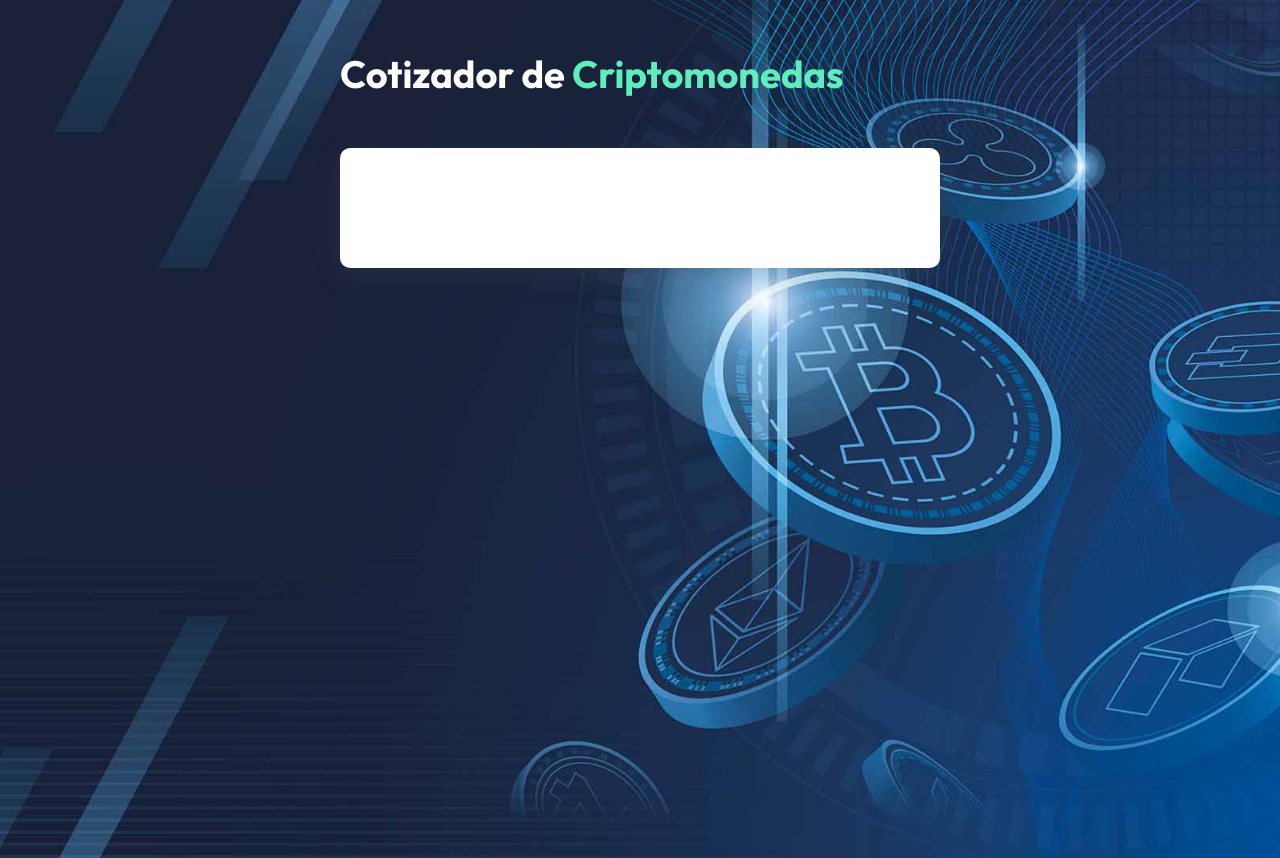
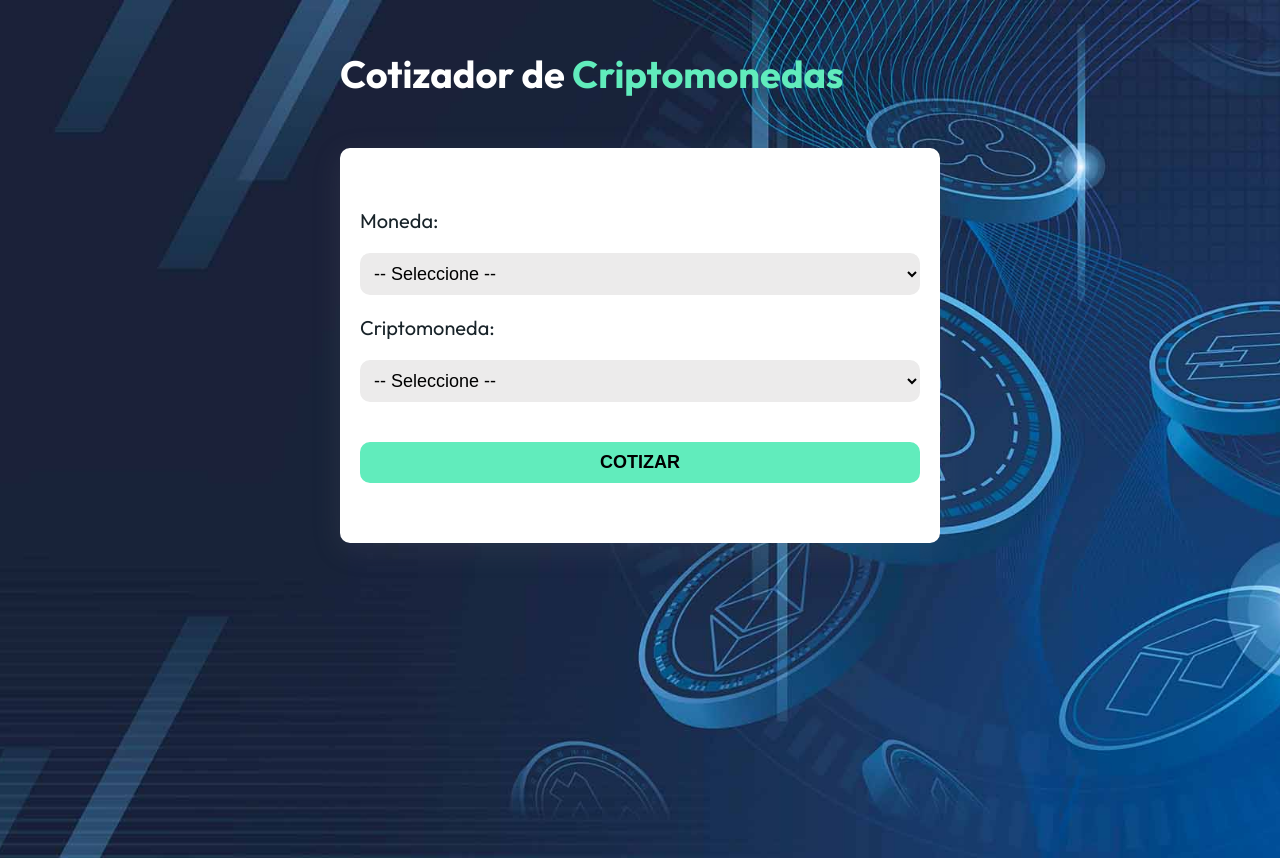
Before and after one commit to luisgoweb/API-Criptomonedas-React, a React (Vite) app: page / in a window 1280 px wide. Built offline with nearby package versions, Linux system fonts and the light colour scheme.

Commit message:
CriptoSearchForm.tsx: Se crea formulario

```diff
--- a/src/App.tsx
+++ b/src/App.tsx
@@ -1,3 +1,4 @@
+import CriptoSearchForm from "./components/CriptoSearchForm"
 
 
 function App() {
@@ -11,7 +12,7 @@
           <span>Criptomonedas</span></h1>
 
           <div className="content">
-
+              <CriptoSearchForm />
           </div>
 
       </div>
--- a/src/components/CriptoSearchForm.tsx
+++ b/src/components/CriptoSearchForm.tsx
@@ -2,9 +2,28 @@
 
 const CriptoSearchForm = () => {
   return (
-    <div>
+    <form className="form">
 
-    </div>
+        <div className="field">
+            <label htmlFor="currency">Moneda:</label>
+            <select id="currency" name="currency">
+                <option value="">-- Seleccione --</option>
+            </select>
+        </div>
+
+        <div className="field">
+            <label htmlFor="criptocurrency">Criptomoneda:</label>
+            <select id="criptocurrency" name="currency">
+                <option value="">-- Seleccione --</option>
+            </select>
+        </div>
+
+        <input
+            type="submit"
+            value="Cotizar"
+        />
+
+    </form>
   )
 }
 
--- a/src/index.css
+++ b/src/index.css
@@ -15,6 +15,7 @@
     font-family: "Outfit", sans-serif;
     font-optical-sizing: auto;
     font-style: normal;
+    font-size: 2rem;
 
 }
 .container {
@@ -37,3 +38,35 @@
     border-radius: 1rem;
     box-shadow: rgba(100, 100, 111, 0.2) 0px 7px 29px 0px;
 }
+.form,
+.field {
+    display: flex;
+    flex-direction: column;
+    gap: 2rem;
+}
+.form label {
+    color: var(--black);
+}
+.form select {
+    background-color: #ECEBEB;
+    border: none;
+    padding: 1rem;
+    border-radius: 1rem;
+    font-size: 1.8rem;
+}
+.form [type="submit"] {
+    background-color: var(--primary);
+    padding: 1rem;
+    border: none;
+    border-radius: 1rem;
+    cursor: pointer;
+    text-transform: uppercase;
+    font-size: 1.8rem;
+    font-weight: 900;
+    margin-top: 2rem;
+    transition: background-color 300ms ease;
+}
+.form [type="submit"]:hover{
+    background-color: #0cb387;
+    color: var(--white);
+}
```
